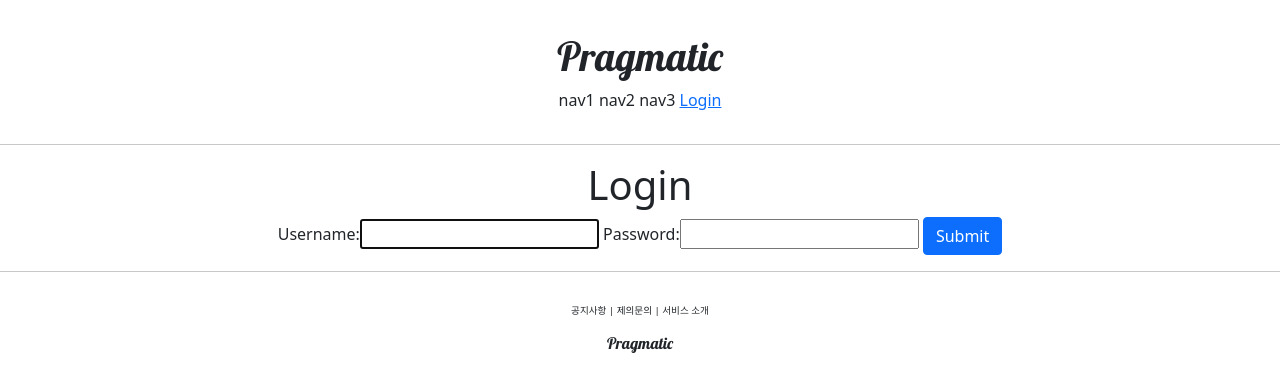
After one commit to Hyewonjang/Pragmatic_Django_Course, a Django app: page /account/login/ in a window 1280 px wide. The commit adds this page. Shown: the top 392 px of the page. Run offline with Django 3.2, Linux system fonts and the light colour scheme.

Commit message:
django course 22 commit

```diff
--- /dev/null
+++ b/Accountapp/templates/Accountapp/login.html
@@ -0,0 +1,18 @@
+{% extends 'base.html' %}
+
+{% block content %}
+
+    <div style="text-align: center">
+        <div>
+            <h1>Login</h1>
+        </div>
+        <div>
+            <form action="" method="post">
+                {% csrf_token %}
+                {{ form }}
+                <input type="submit" class="btn btn-primary">
+            </form>
+        </div>
+    </div>
+
+{% endblock %}
--- a/Accountapp/urls.py
+++ b/Accountapp/urls.py
@@ -1,3 +1,4 @@
+from django.contrib.auth.views import LoginView, LogoutView
 from django.urls import path
 
 from Accountapp.views import hello_world, AccountCreateView
@@ -7,6 +8,9 @@ app_name = "Accountapp"
 urlpatterns = [
     path('hello_world/', hello_world, name='hello_world'),
 
+    path('login/', LoginView.as_view(template_name='Accountapp/login.html'), name='login'), # 원래 views.py에서 LoginView를 상속받아 상세 설정해야 하는데 따로 설정할 내용이 크게 없기 때문에 바로 url로 기존에 제공되는 LoginView 연결해도 됨. LogoutView도 같음.
+    path('logout/', LogoutView.as_view(), name='logout'),
+
     path('create/', AccountCreateView.as_view(), name='create'), # class view를 불려오려면 함수 view와 달리 뒤에 .as_view()를 붙여야 한다.
 
 
--- a/pragmatic/settings.py
+++ b/pragmatic/settings.py
@@ -14,6 +14,9 @@ from pathlib import Path
 
 # 출처 : https://django-environ.readthedocs.io/en/latest/  (SECRET_KEY 보안을 위한 다른 페이지 관리 목적)
 import os, environ
+
+from django.urls import reverse_lazy
+
 env = environ.Env(
     # set casting, default value
     DEBUG=(bool, False)
@@ -142,3 +145,6 @@ STATICFILES_DIRS = [
 # https://docs.djangoproject.com/en/3.2/ref/settings/#default-auto-field
 
 DEFAULT_AUTO_FIELD = 'django.db.models.BigAutoField'
+
+LOGIN_REDIRECT_URL = reverse_lazy('Accountapp:hello_world')
+LOGOUT_REDIRECT_URL = reverse_lazy('Accountapp:login')
--- a/templates/header.html
+++ b/templates/header.html
@@ -7,6 +7,14 @@
             <span>nav1</span>
             <span>nav2</span>
             <span>nav3</span>
-            <span>nav4</span>
+            {% if not user.is_authenticated %}
+            <a href="{% url 'Accountapp:login' %}?next={{ request.path }}">  <!--원래 있던 페이지를 next에 넘겨줘서 login하고 원래 페이지로 다시 돌아올 수 있다.-->
+            <span>Login</span>
+            </a>
+            {% else %}
+            <a href="{% url 'Accountapp:logout' %}">
+            <span>Logout</span>
+            </a>
+            {% endif %}
         </div>
     </div>
```
Also changed, not shown: static/font/NanumSquareB.otf (added), static/font/NanumSquareEB.otf (added), static/font/NanumSquareL.otf (added), static/font/NanumSquareR.otf (added).
